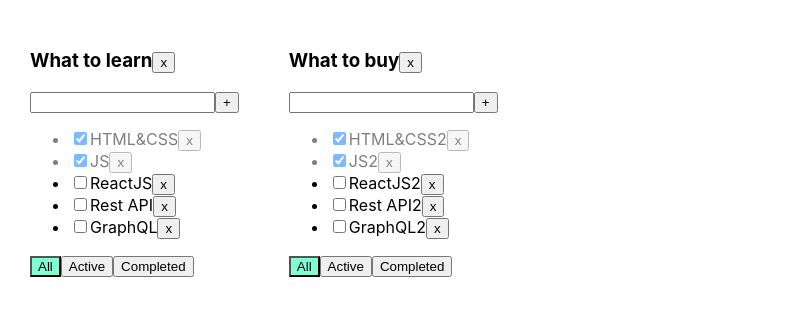
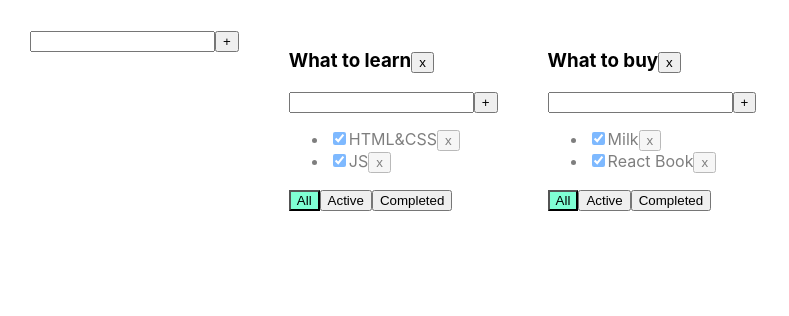
Before and after one commit to Dima12411/todolist, a React (Create React App) app: page / in a window 1280 px wide. Shown: the top 316 px of the page, without its empty margins (0-789 px from the left). Built offline with nearby package versions, Linux system fonts and the light colour scheme.

Commit message:
title changed

```diff
--- a/package.json
+++ b/package.json
@@ -3,6 +3,11 @@
   "version": "0.1.0",
   "private": true,
   "dependencies": {
+    "@emotion/react": "^11.7.1",
+    "@emotion/styled": "^11.6.0",
+    "@material-ui/core": "^5.0.0-beta.5",
+    "@material-ui/icons": "^4.11.2",
+    "@material-ui/styled-engine-sc": "^5.0.0-beta.5",
     "@testing-library/jest-dom": "^4.2.4",
     "@testing-library/react": "^9.3.2",
     "@testing-library/user-event": "^7.1.2",
@@ -14,6 +19,7 @@
     "react": "^16.13.1",
     "react-dom": "^16.13.1",
     "react-scripts": "3.4.1",
+    "styled-components": "^5.3.3",
     "typescript": "~3.7.2",
     "uuid": "^8.3.2"
   },
--- a/src/App.tsx
+++ b/src/App.tsx
@@ -2,115 +2,129 @@
 import './App.css';
 import {TaskType, Todolist} from './Todolist';
 import {v1} from 'uuid';
+import Input from "./components/Input";
 
 export type FilterValuesType = "all" | "active" | "completed";
-export type TodolistsType = {
+type TodolistType = {
     id: string
     title: string
     filter: FilterValuesType
 }
-export type TaskStateType = {
+
+type TasksStateType = {
     [key: string]: Array<TaskType>
 }
 
+
 function App() {
+    let todolistId1 = v1();
+    let todolistId2 = v1();
 
-    let todolistID1 = v1();
-    let todolistID2 = v1();
-    let [todolists, setTodolists] = useState<Array<TodolistsType>>([
-            {id: todolistID1, title: 'What to learn', filter: 'all'},
-            {id: todolistID2, title: 'What to buy', filter: 'all'},
-        ])
+    let [todolists, setTodolists] = useState<Array<TodolistType>>([
+        {id: todolistId1, title: "What to learn", filter: "all"},
+        {id: todolistId2, title: "What to buy", filter: "all"}
+    ])
 
-    let [tasks, setTasks] = useState<TaskStateType>({
-        [todolistID1]:
-            [
-                {id: v1(), title: "HTML&CSS", isDone: true},
-                {id: v1(), title: "JS", isDone: true},
-                {id: v1(), title: "ReactJS", isDone: false},
-                {id: v1(), title: "Rest API", isDone: false},
-                {id: v1(), title: "GraphQL", isDone: false},
-            ],
-        [todolistID2]:
-            [
-                {id: v1(), title: "HTML&CSS2", isDone: true},
-                {id: v1(), title: "JS2", isDone: true},
-                {id: v1(), title: "ReactJS2", isDone: false},
-                {id: v1(), title: "Rest API2", isDone: false},
-                {id: v1(), title: "GraphQL2", isDone: false},
-            ]
+    let [tasks, setTasks] = useState<TasksStateType>({
+        [todolistId1]: [
+            {id: v1(), title: "HTML&CSS", isDone: true},
+            {id: v1(), title: "JS", isDone: true}
+        ],
+        [todolistId2]: [
+            {id: v1(), title: "Milk", isDone: true},
+            {id: v1(), title: "React Book", isDone: true}
+        ]
+
     });
 
-    //let [filter, setFilter] = useState<FilterValuesType>("all");
 
-    function removeTask(todolistID: string, id: string) {
-        // let filteredTasks = tasks.filter(t => t.id !== id);
-        // setTasks(filteredTasks);
-        setTasks({...tasks, [todolistID]: tasks[todolistID].filter(t => t.id !== id)})
+    function removeTask(id: string, todolistId: string) {
+        //достанем нужный массив по todolistId:
+        let todolistTasks = tasks[todolistId];
+        // перезапишем в этом объекте массив для нужного тудулиста отфилтрованным массивом:
+        tasks[todolistId] = todolistTasks.filter(t => t.id != id);
+        // засетаем в стейт копию объекта, чтобы React отреагировал перерисовкой
+        setTasks({...tasks});
     }
+    const addTodolist = (title: string) => {
+        let newID = v1()
+        let newTodo: TodolistType = {id: newID, title: title, filter: "all"};
+        setTodolists([newTodo, ...todolists])
+        setTasks({...tasks,[newID]: []})
+    }
+    function addTask(title: string, todolistId: string) {
+        let task = {id: v1(), title: title, isDone: false};
+        //достанем нужный массив по todolistId:
+        let todolistTasks = tasks[todolistId];
+        // перезапишем в этом объекте массив для нужного тудулиста копией, добавив в начало новую таску:
+        tasks[todolistId] = [task, ...todolistTasks];
+        // засетаем в стейт копию объекта, чтобы React отреагировал перерисовкой
+        setTasks({...tasks});
+    }
+    function changeStatus(id: string, isDone: boolean, todolistId: string) {
+        //достанем нужный массив по todolistId:
+        let todolistTasks = tasks[todolistId];
+        // найдём нужную таску:
+        let task = todolistTasks.find(t => t.id === id);
+        //изменим таску, если она нашлась
+        if (task) {
+            task.isDone = isDone;
+            // засетаем в стейт копию объекта, чтобы React отреагировал перерисовкой
+            setTasks({...tasks});
+        }
+    }
+    function changeFilter(value: FilterValuesType, todolistId: string) {
+        let todolist = todolists.find(tl => tl.id === todolistId);
+        if (todolist) {
+            todolist.filter = value;
+            setTodolists([...todolists])
+        }
+    }
+    function removeTodolist(id: string) {
+        // засунем в стейт список тудулистов, id которых не равны тому, который нужно выкинуть
+        setTodolists(todolists.filter(tl => tl.id !== id));
+        // удалим таски для этого тудулиста из второго стейта, где мы храним отдельно таски
+        delete tasks[id]; // удаляем св-во из объекта... значением которого являлся массив тасок
+        // засетаем в стейт копию объекта, чтобы React отреагировал перерисовкой
+        setTasks({...tasks});
+    }
+    const updateTask = (todolistId: string, id: string, localTitle: string) => {
+        setTasks({...tasks, [todolistId]:tasks[todolistId].map(m => m.id === id ? {...m, title: localTitle} : m)})
+    }
+    const updateTodolist = (todolistId: string, localTitle: string) => {
+        setTodolists(todolists.map(m => m.id === todolistId ? {...m, title: localTitle} : m))
+    }
+    return (
 
-    function addTask(todolistID: string, title: string) {
-        let newTask = {id: v1(), title: title, isDone: false};
-        // let newTasks = [task, ...tasks];
-        // setTasks(newTasks);
-        setTasks({...tasks, [todolistID]: [newTask, ...tasks[todolistID]]})
-    }
+        <div className="App">
+            <Input callback={(title) => addTodolist(title)}/>
+            {todolists.map(tl => {
+                let allTodolistTasks = tasks[tl.id];
+                let tasksForTodolist = allTodolistTasks;
 
-    function changeStatus(todolistID: string, taskId: string, isDone: boolean) {
-        // let task = tasks.find(t => t.id === taskId);
-        // if (task) {
-        //     task.isDone = isDone;
-        // }
-        //
-        // setTasks([...tasks]);
-        setTasks({...tasks, [todolistID]: tasks[todolistID].map(t => t.id === taskId ? {...t, isDone: isDone} : t) })
-    }
+                if (tl.filter === "active") {
+                    tasksForTodolist = allTodolistTasks.filter(t => t.isDone === false);
+                }
+                if (tl.filter === "completed") {
+                    tasksForTodolist = allTodolistTasks.filter(t => t.isDone === true);
+                }
 
-
-    /*let tasksForTodolist = tasks;
-
-     if (filter === "active") {
-         tasksForTodolist = tasks.filter(t => t.isDone === false);
-     }
-     if (filter === "completed") {
-         tasksForTodolist = tasks.filter(t => t.isDone === true);
-     }*/
-
-    function changeFilter(todolistID: string, value: FilterValuesType) {
-        //setFilter(value);
-        setTodolists(todolists.map(m => m.id === todolistID ? {...m, filter: value} : m))
-    }
-    const removeTodolist = (todolistID: string) => {
-        setTodolists(todolists.filter(t => t.id !== todolistID))
-        delete tasks[todolistID]
-        setTasks({...tasks})
-    }
-
-    return (
-        <div className="App">
-            {todolists.map(m => {
-                let tasksForTodolist = tasks[m.id];
-                if (m.filter === "active") {
-                    tasksForTodolist = tasks[m.id].filter(t => t.isDone === false);
-                }
-                if (m.filter === "completed") {
-                    tasksForTodolist = tasks[m.id].filter(t => t.isDone === true);
-                }
-                return (
-                    <Todolist
-                        key={m.id}
-                        todolistID={m.id}
-                        title={m.title}
+                    return <Todolist
+                        key={tl.id}
+                        id={tl.id}
+                        title={tl.title}
                         tasks={tasksForTodolist}
                         removeTask={removeTask}
                         changeFilter={changeFilter}
                         addTask={addTask}
                         changeTaskStatus={changeStatus}
-                        filter={m.filter}
+                        filter={tl.filter}
                         removeTodolist={removeTodolist}
+                        updateTask={updateTask}
+                        updateTodolist={updateTodolist}
                     />
-                )
-            })}
+                })
+            }
 
         </div>
     );
--- a/src/TodoList.tsx
+++ b/src/TodoList.tsx
@@ -1,5 +1,8 @@
-import React, {ChangeEvent, KeyboardEvent, useState} from 'react';
+import React, {ChangeEvent, useState, KeyboardEvent} from 'react';
 import {FilterValuesType} from './App';
+import Input from "./components/Input";
+import EditableSpan from "./components/EditableSpan";
+
 
 export type TaskType = {
     id: string
@@ -8,32 +11,34 @@
 }
 
 type PropsType = {
+    id: string
     title: string
     tasks: Array<TaskType>
-    removeTask: (todolistID: string, taskId: string) => void
-    changeFilter: (todolistID: string, value: FilterValuesType) => void
-    addTask: (todolistID: string, title: string) => void
-    changeTaskStatus: (todolistID: string, taskId: string, isDone: boolean) => void
+    removeTask: (taskId: string, todolistId: string) => void
+    changeFilter: (value: FilterValuesType, todolistId: string) => void
+    addTask: (title: string, todolistId: string) => void
+    changeTaskStatus: (id: string, isDone: boolean, todolistId: string) => void
+    removeTodolist: (id: string) => void
     filter: FilterValuesType
-    todolistID: string
-    removeTodolist: (todolistID: string) => void
+    updateTask: (todolistId: string, id: string, localTitle: string) => void
+    updateTodolist: (todolistId: string, localTitle: string) => void
 }
 
 export function Todolist(props: PropsType) {
+    /*let [title, setTitle] = useState("")
+    let [error, setError] = useState<string | null>(null)*/
 
-    let [title, setTitle] = useState("")
-    let [error, setError] = useState<string | null>(null)
-
-    const addTask = () => {
-        if (title.trim() !== "") {
-            props.addTask(props.todolistID, title.trim());
+   /* const addTask = () => {
+        let newTitle = title.trim();
+        if (newTitle !== "") {
+            props.addTask(newTitle, props.id);
             setTitle("");
         } else {
             setError("Title is required");
         }
-    }
+    }*/
 
-    const onChangeHandler = (e: ChangeEvent<HTMLInputElement>) => {
+    /*const onChangeHandler = (e: ChangeEvent<HTMLInputElement>) => {
         setTitle(e.currentTarget.value)
     }
 
@@ -42,40 +47,59 @@
         if (e.charCode === 13) {
             addTask();
         }
+    }*/
+
+    const removeTodolist = () => props.removeTodolist(props.id)
+
+    const onAllClickHandler = () => props.changeFilter("all", props.id);
+    const onActiveClickHandler = () => props.changeFilter("active", props.id);
+    const onCompletedClickHandler = () => props.changeFilter("completed", props.id);
+
+    const callbackHandler = (title: string) => {
+        props.addTask(title, props.id)
     }
-
-    const onAllClickHandler = () => props.changeFilter(props.todolistID, "all");
-    const onActiveClickHandler = () => props.changeFilter(props.todolistID,"active");
-    const onCompletedClickHandler = () => props.changeFilter(props.todolistID,"completed");
-
+    const updateTodolistTitle = (title: string) => {
+        props.updateTodolist(props.id, title)
+    }
+    // Д/З - вынести сюда callBackForEditableSpanHandler
+    //yarn add @material-ui/core@next @material-ui/styled-engine-sc@next styled-components
+    // yarn add @material-ui/icons
+    //style={{maxWidth: '30px', maxHeight: '30px', minWidth: '30px', minHeight: '30px'}}
 
     return <div>
         <h3>
-            {props.title}
-            <button onClick={() => props.removeTodolist(props.todolistID)}>x</button>
+            {/*{props.title}*/}
+            <EditableSpan title={props.title} callBackForEditableSpan={updateTodolistTitle}/>
+            <button onClick={removeTodolist}>x</button>
         </h3>
         <div>
-            <input value={title}
+            <Input
+            callback={callbackHandler}
+            />
+           {/* <input value={title}
                    onChange={onChangeHandler}
                    onKeyPress={onKeyPressHandler}
                    className={error ? "error" : ""}
             />
             <button onClick={addTask}>+</button>
-            {error && <div className="error-message">{error}</div>}
+            {error && <div className="error-message">{error}</div>}*/}
         </div>
         <ul>
             {
                 props.tasks.map(t => {
-                    const onClickHandler = () => props.removeTask(props.todolistID, t.id)
+                    const onClickHandler = () => props.removeTask(t.id, props.id)
                     const onChangeHandler = (e: ChangeEvent<HTMLInputElement>) => {
-                        props.changeTaskStatus(props.todolistID, t.id, e.currentTarget.checked);
+                        let newIsDoneValue = e.currentTarget.checked;
+                        props.changeTaskStatus(t.id, newIsDoneValue, props.id);
+                    }
+                    const callBackForEditableSpanHandler = (title: string) => {
+                        props.updateTask(props.id, t.id, title)
                     }
 
                     return <li key={t.id} className={t.isDone ? "is-done" : ""}>
-                        <input type="checkbox"
-                               onChange={onChangeHandler}
-                               checked={t.isDone}/>
-                        <span>{t.title}</span>
+                        <input type="checkbox" onChange={onChangeHandler} checked={t.isDone}/>
+                        {/*<span>{t.title}</span>*/}
+                        <EditableSpan title={t.title} callBackForEditableSpan={callBackForEditableSpanHandler}/>
                         <button onClick={onClickHandler}>x</button>
                     </li>
                 })
@@ -83,11 +107,14 @@
         </ul>
         <div>
             <button className={props.filter === 'all' ? "active-filter" : ""}
-                    onClick={onAllClickHandler}>All</button>
+                    onClick={onAllClickHandler}>All
+            </button>
             <button className={props.filter === 'active' ? "active-filter" : ""}
-                onClick={onActiveClickHandler}>Active</button>
+                    onClick={onActiveClickHandler}>Active
+            </button>
             <button className={props.filter === 'completed' ? "active-filter" : ""}
-                onClick={onCompletedClickHandler}>Completed</button>
+                    onClick={onCompletedClickHandler}>Completed
+            </button>
         </div>
     </div>
 }
--- /dev/null
+++ b/src/components/EditableSpan.tsx
@@ -0,0 +1,30 @@
+import React, {ChangeEvent, useState} from "react";
+
+type typeProps = {
+    title: string
+    callBackForEditableSpan: (localTitle: string) => void
+}
+
+const EditableSpan = (props: typeProps) => {
+    const [edit, setEdit] = useState(false)
+    let [localTitle, setLocalTitle] = useState(props.title)
+
+    const onDoubleClickHandler = () => {
+        setEdit(true)
+    }
+    const onBlurHandlerFalse = () => {
+        setEdit(false)
+        props.callBackForEditableSpan(localTitle)
+    }
+    const onChangeHandler = (e: ChangeEvent<HTMLInputElement>) => {
+        setLocalTitle(e.currentTarget.value)
+    }
+
+    return (
+        edit
+            ? <input value={localTitle} onChange={onChangeHandler} onBlur={onBlurHandlerFalse} autoFocus/>
+            : <span onDoubleClick={onDoubleClickHandler}>{props.title}</span>
+    )
+}
+
+export default EditableSpan;
--- /dev/null
+++ b/src/components/Input.tsx
@@ -0,0 +1,44 @@
+import React, {ChangeEvent, KeyboardEvent, useState} from "react";
+
+type typeProps = {
+    callback: (title: string) => void
+}
+
+const Input = (props: typeProps) => {
+    let [title, setTitle] = useState("")
+    let [error, setError] = useState<string | null>(null)
+
+    const onChangeHandler = (e: ChangeEvent<HTMLInputElement>) => {
+        setTitle(e.currentTarget.value)
+    }
+
+    const onKeyPressHandler = (e: KeyboardEvent<HTMLInputElement>) => {
+        setError(null);
+        if (e.charCode === 13) {
+            addTask();
+        }
+    }
+    const addTask = () => {
+        let newTitle = title.trim();
+        if (newTitle !== "") {
+            props.callback(newTitle);
+            setTitle("");
+        } else {
+            setError("Title is required");
+        }
+    }
+    return (
+        <div>
+            <input
+                value={title}
+                onChange={onChangeHandler}
+                onKeyPress={onKeyPressHandler}
+                className={error ? "error" : ""}
+            />
+            <button onClick={addTask}>+</button>
+            {error && <div className="error-message">{error}</div>}
+        </div>
+    )
+}
+
+export default Input;
```
Also changed, not shown: 1 other file (tests, documents, lock files or other folders).
